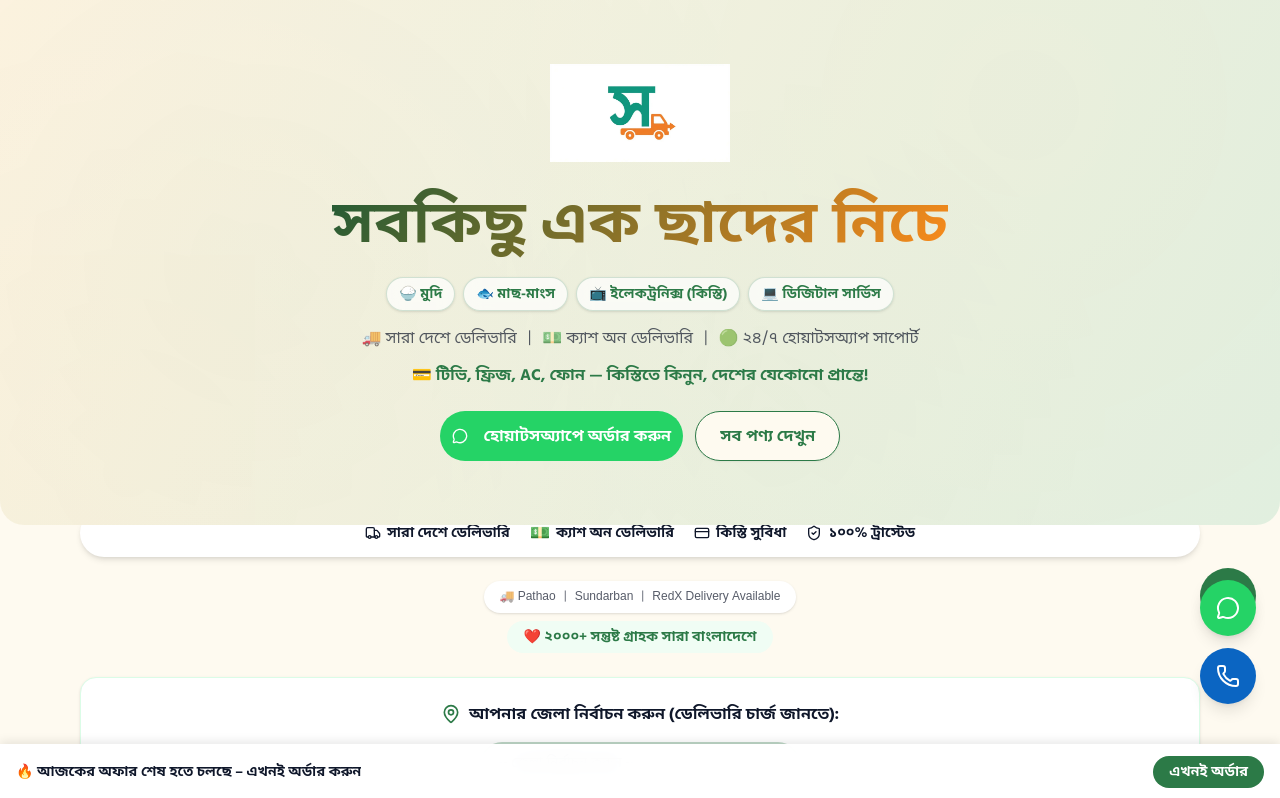
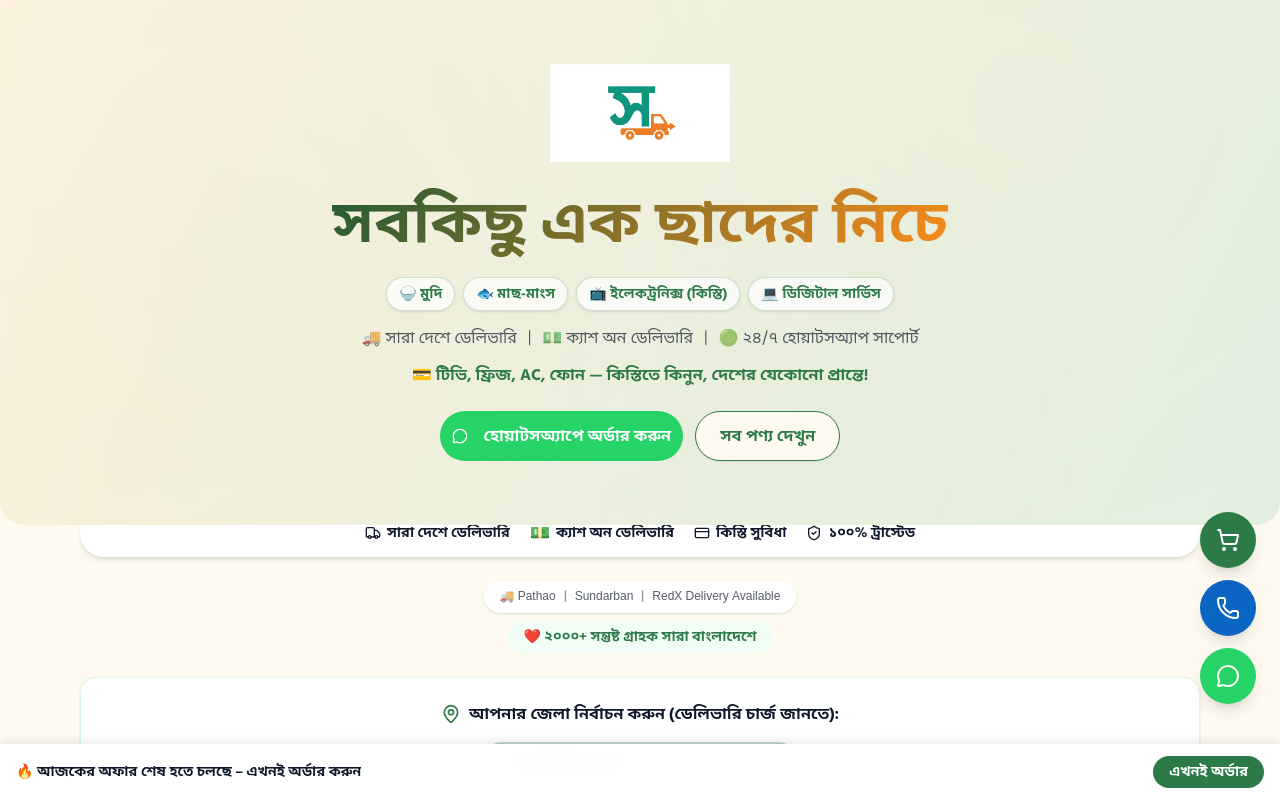
Before and after one commit to Taj3D/shobjanta-supplier-1, a Next.js app: page / in a window 1280 px wide. Shown: the top 798 px of the page. Built offline with nearby package versions, Linux system fonts and the light colour scheme.

Commit message:
Fix: reorganize floating buttons - WhatsApp(bottom) > Call > Cart(top)

```diff
--- a/src/app/page.tsx
+++ b/src/app/page.tsx
@@ -880,27 +880,9 @@ export default function Home() {
 
       {/* ═══════════════════ FLOATING ELEMENTS ═══════════════════ */}
 
-      {/* Floating Cart Icon */}
-      <motion.div
-        initial={{ scale: 0 }}
-        animate={{ scale: 1 }}
-        transition={{ delay: 1, type: "spring", stiffness: 200 }}
-        onClick={() => setCartOpen(true)}
-        className="fixed bottom-40 right-4 md:bottom-44 md:right-6 z-40 bg-primary w-14 h-14 rounded-full flex items-center justify-center cursor-pointer shadow-lg hover:scale-110 transition-transform text-white"
-        role="button"
-        tabIndex={0}
-        aria-label="কার্ট খুলুন"
-      >
-        <ShoppingCart className="w-6 h-6" />
-        {mounted && itemCount > 0 && (
-          <span className="absolute -top-1 -right-1 bg-[#e74c3c] text-white rounded-full w-5 h-5 text-[10px] flex items-center justify-center font-bold">
-            {itemCount}
-          </span>
-        )}
-      </motion.div>
-
-      {/* Floating WhatsApp & Call Buttons */}
-      <div className="fixed bottom-20 right-4 md:bottom-24 md:right-6 flex flex-col gap-3 z-40">
+      {/* Floating Action Buttons — Order from bottom: WhatsApp → Call → Cart */}
+      <div className="fixed bottom-20 right-4 md:bottom-24 md:right-6 flex flex-col-reverse gap-3 z-40">
+        {/* WhatsApp */}
         <motion.a
           href="#"
           onClick={(e) => {
@@ -909,22 +891,41 @@ export default function Home() {
           }}
           initial={{ scale: 0 }}
           animate={{ scale: 1 }}
-          transition={{ delay: 1.2, type: "spring", stiffness: 200 }}
+          transition={{ delay: 1, type: "spring", stiffness: 200 }}
           className="w-12 h-12 md:w-14 md:h-14 rounded-full bg-[#25D366] text-white flex items-center justify-center shadow-lg hover:scale-110 transition-transform"
           aria-label="WhatsApp এ মেসেজ করুন"
         >
           <MessageCircle className="w-6 h-6" />
         </motion.a>
+        {/* Call */}
         <motion.a
           href={`tel:+${WHATSAPP_NUMBER}`}
           initial={{ scale: 0 }}
           animate={{ scale: 1 }}
-          transition={{ delay: 1.4, type: "spring", stiffness: 200 }}
+          transition={{ delay: 1.2, type: "spring", stiffness: 200 }}
           className="w-12 h-12 md:w-14 md:h-14 rounded-full bg-[#0b65c2] text-white flex items-center justify-center shadow-lg hover:scale-110 transition-transform"
           aria-label="কল করুন"
         >
           <Phone className="w-6 h-6" />
         </motion.a>
+        {/* Cart */}
+        <motion.div
+          initial={{ scale: 0 }}
+          animate={{ scale: 1 }}
+          transition={{ delay: 1.4, type: "spring", stiffness: 200 }}
+          onClick={() => setCartOpen(true)}
+          className="bg-primary w-12 h-12 md:w-14 md:h-14 rounded-full flex items-center justify-center cursor-pointer shadow-lg hover:scale-110 transition-transform text-white relative"
+          role="button"
+          tabIndex={0}
+          aria-label="কার্ট খুলুন"
+        >
+          <ShoppingCart className="w-6 h-6" />
+          {mounted && itemCount > 0 && (
+            <span className="absolute -top-1 -right-1 bg-[#e74c3c] text-white rounded-full w-5 h-5 text-[10px] flex items-center justify-center font-bold">
+              {itemCount}
+            </span>
+          )}
+        </motion.div>
       </div>
 
       {/* Sticky Bottom Bar */}
```
